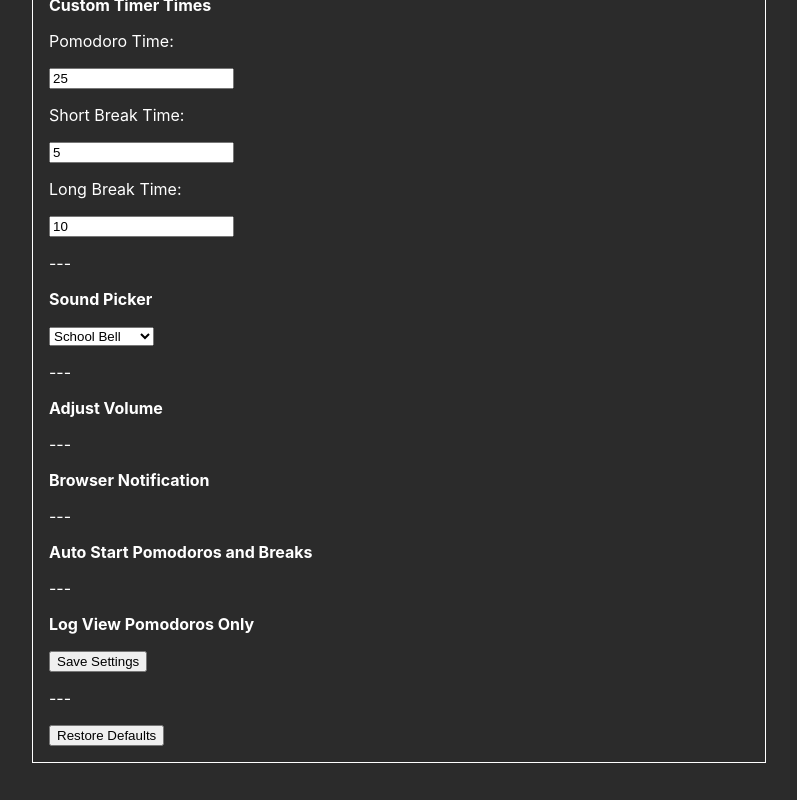
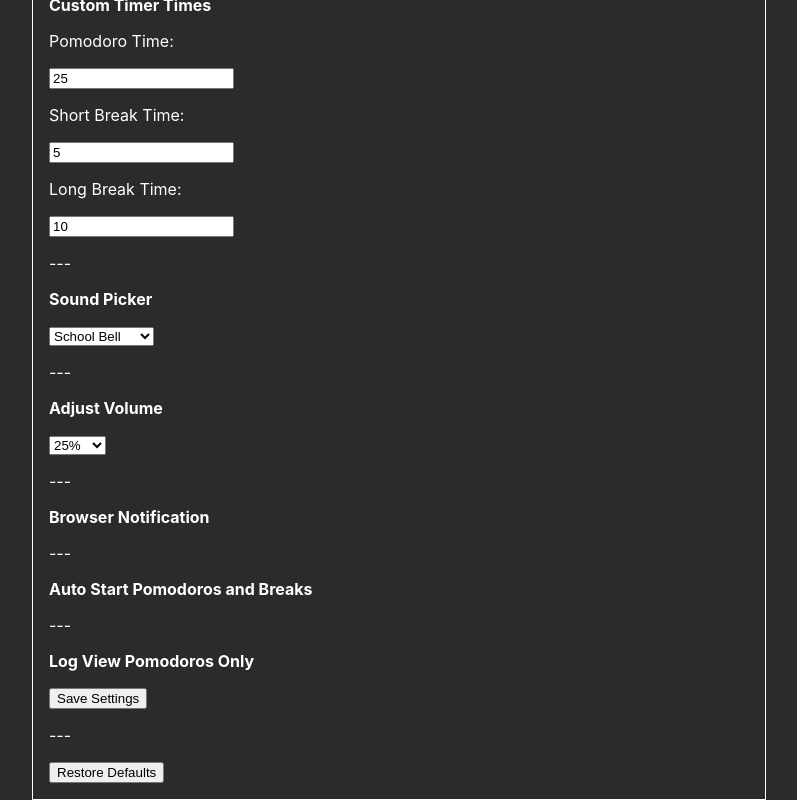
Before and after one commit to Matthew-Nelson/tomato-timer, a React (Create React App) app: page / in a window 1280 px wide. Shown: the part 625-1425 px from the top of the page, without its empty margins (241-1038 px from the left). Before the commit the page ends 1388 px from the top, so only its background shows below. Built offline with nearby package versions, Linux system fonts and the light colour scheme.

Commit message:
added volume dropdown and made app always be on pomodoro on page load

```diff
--- a/src/App.js
+++ b/src/App.js
@@ -45,7 +45,7 @@ class App extends Component {
       shortBreakTimeLengthMinutes: 5,
 
       alarmSoundUrl: '/static/media/ship-bell.be4257c1.mp3',
-      alarmVolume: 1.0,
+      alarmVolumePercent: 25,
 
       browserNotification: true,
 
@@ -196,10 +196,25 @@ class App extends Component {
     })
   }
 
+  componentDidMount = () => {
+
+    this.setState({
+      clock: {
+        startSeconds: this.state.settings.pomodoroTimeLengthMinutes*60,
+        timerType: 'pomodoro'
+      }
+    }, () => {
+      this.setCurrentClockCookie();
+    })
+
+    var audio = document.getElementById("alarm-audio");
+    audio.volume = this.state.settings.alarmVolumePercent/100;
+
+  }
+
   render() {
 
     return (
-
       <div className="App">
         <header className="App-header">
           <Header />
@@ -208,7 +223,7 @@ class App extends Component {
           <TomatoCounter timeElements={this.state.timeElements} deleteElement={this.deleteElement} clearElementsCookie={this.clearElementsCookie}/>
           <hr/>
           <Settings alarmSounds={this.alarmSounds} defaultSettings={this.defaultSettings} settings={this.state.settings} updateSettings={this.updateSettings} clearSettingsCookie={this.clearSettingsCookie} restoreCurrentClockCookie={this.restoreCurrentClockCookie}/>
-          <audio id="alarm-audio" src={this.state.settings.alarmSoundUrl} type="audio/mpeg"/>
+          <audio id="alarm-audio" src={this.state.settings.alarmSoundUrl} type="audio/mpeg" />
         </header>
       </div>
     )
--- a/src/Settings.js
+++ b/src/Settings.js
@@ -42,6 +42,8 @@ export default class Settings extends Component {
         })
     }
 
+
+
     render() {
 
         var alarmOptions = this.props.alarmSounds.map((option) => {
@@ -68,6 +70,12 @@ export default class Settings extends Component {
                     </select>
                     <p>---</p>
                     <p><strong>Adjust Volume</strong></p>
+                    <select name="alarmVolumePercent" onChange={this.onChange} value={this.state.alarmVolumePercent}>
+                        <option value="100">100%</option>
+                        <option value="75">75%</option>
+                        <option value="50">50%</option>
+                        <option value="25">25%</option>
+                    </select>
                     <p>---</p>
                     <p><strong>Browser Notification</strong></p>
                     <p>---</p>
```
